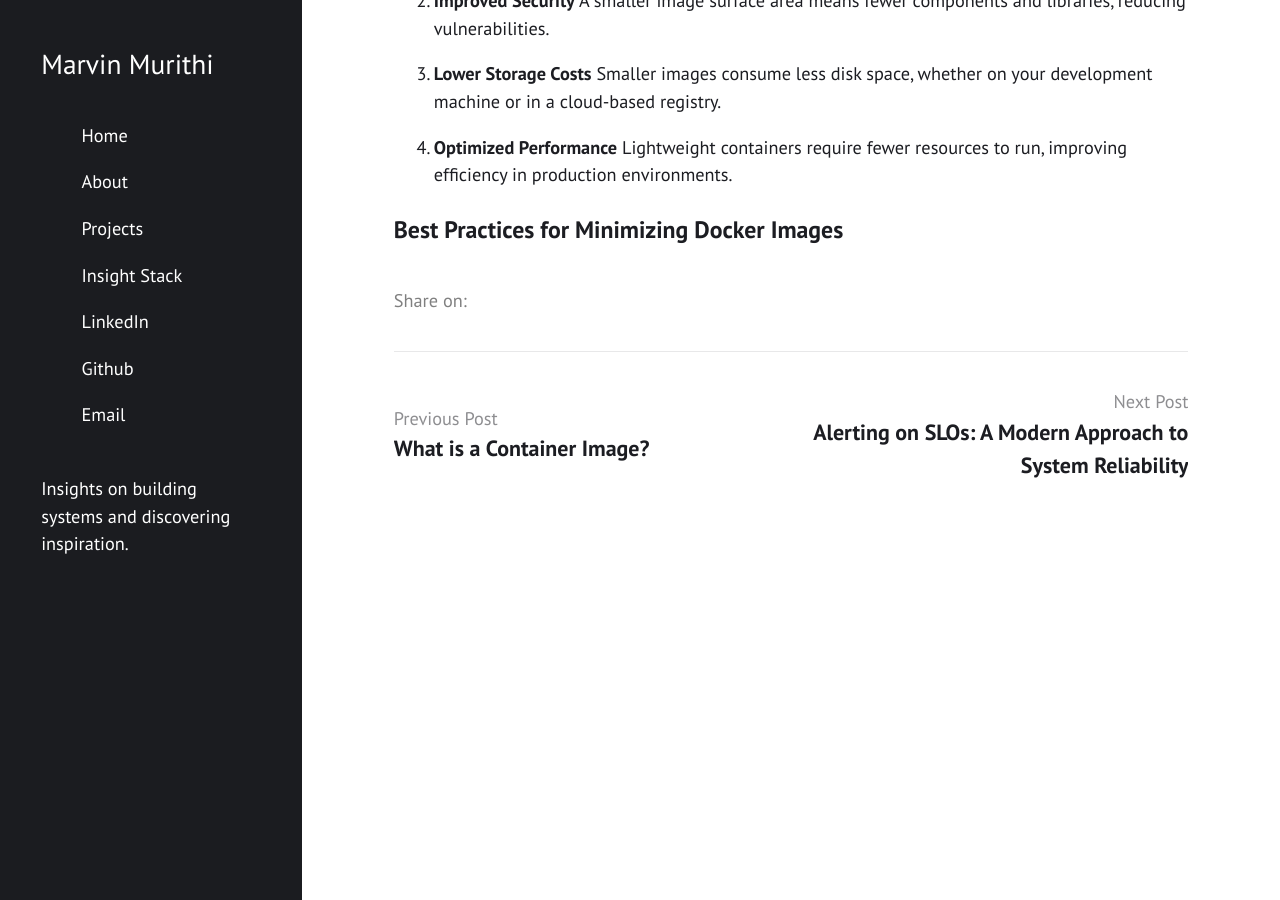
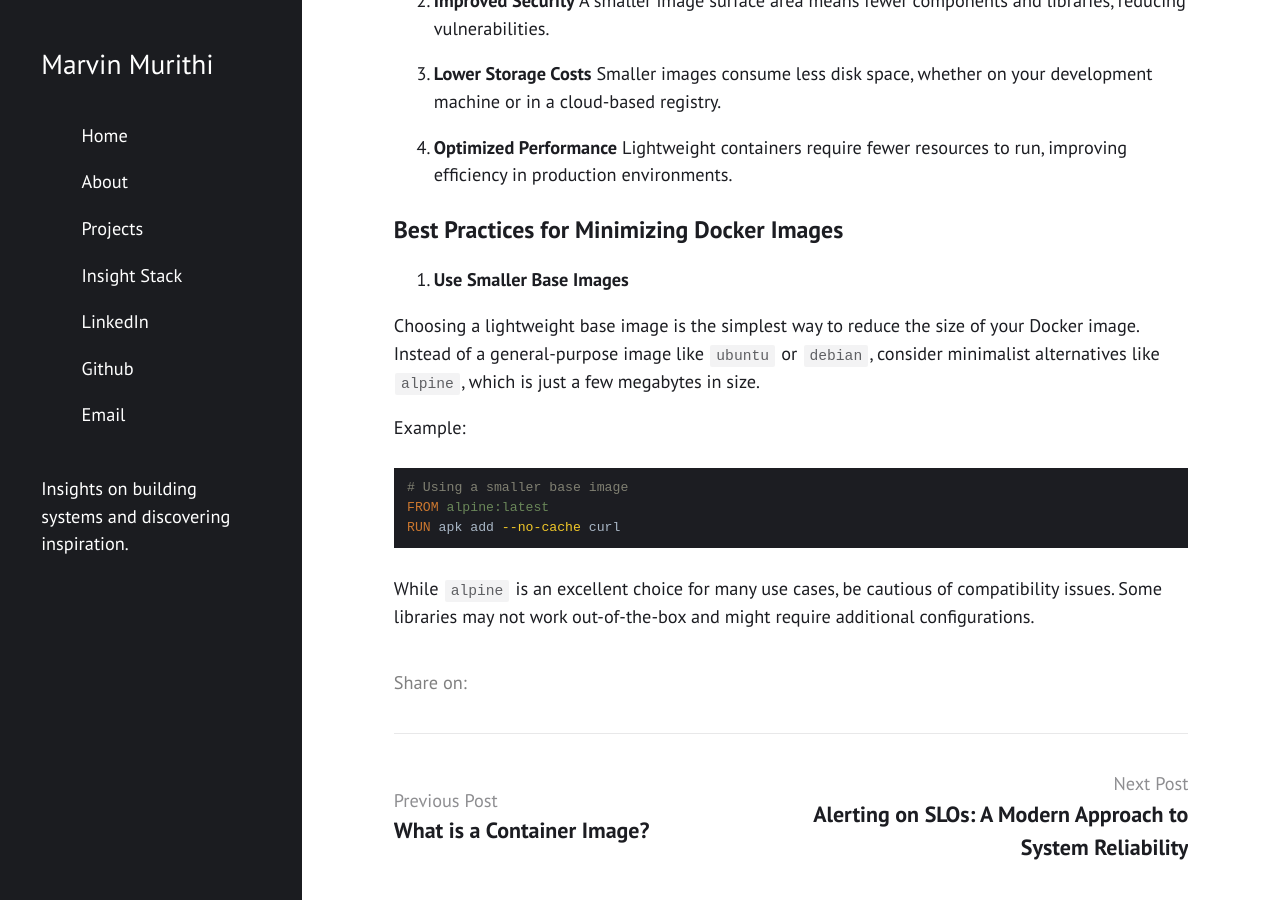
Before and after one commit to rimubytes/marvin, a Jekyll site: the page built from _posts/2023-12-23-docker-images.md, in a window 1280 px wide and 900 px high, scrolled down 662 px. Built offline with Jekyll 4.4.1, drawn with Linux system fonts in a browser that asks for light colours; nearby versions of some CDN libraries; library files that are not in the unit come from our copies.

````diff
--- a/_posts/2023-12-23-docker-images.md
+++ b/_posts/2023-12-23-docker-images.md
@@ -26,3 +26,17 @@ Smaller images consume less disk space, whether on your development machine or i
 Lightweight containers require fewer resources to run, improving efficiency in production environments.
 
 ## Best Practices for Minimizing Docker Images
+
+1. **Use Smaller Base Images**
+
+Choosing a lightweight base image is the simplest way to reduce the size of your Docker image. Instead of a general-purpose image like `ubuntu` or `debian`, consider minimalist alternatives like `alpine`, which is just a few megabytes in size.
+
+Example:
+
+```dockerfile
+# Using a smaller base image
+FROM alpine:latest
+RUN apk add --no-cache curl
+```
+
+While `alpine` is an excellent choice for many use cases, be cautious of compatibility issues. Some libraries may not work out-of-the-box and might require additional configurations.
````
